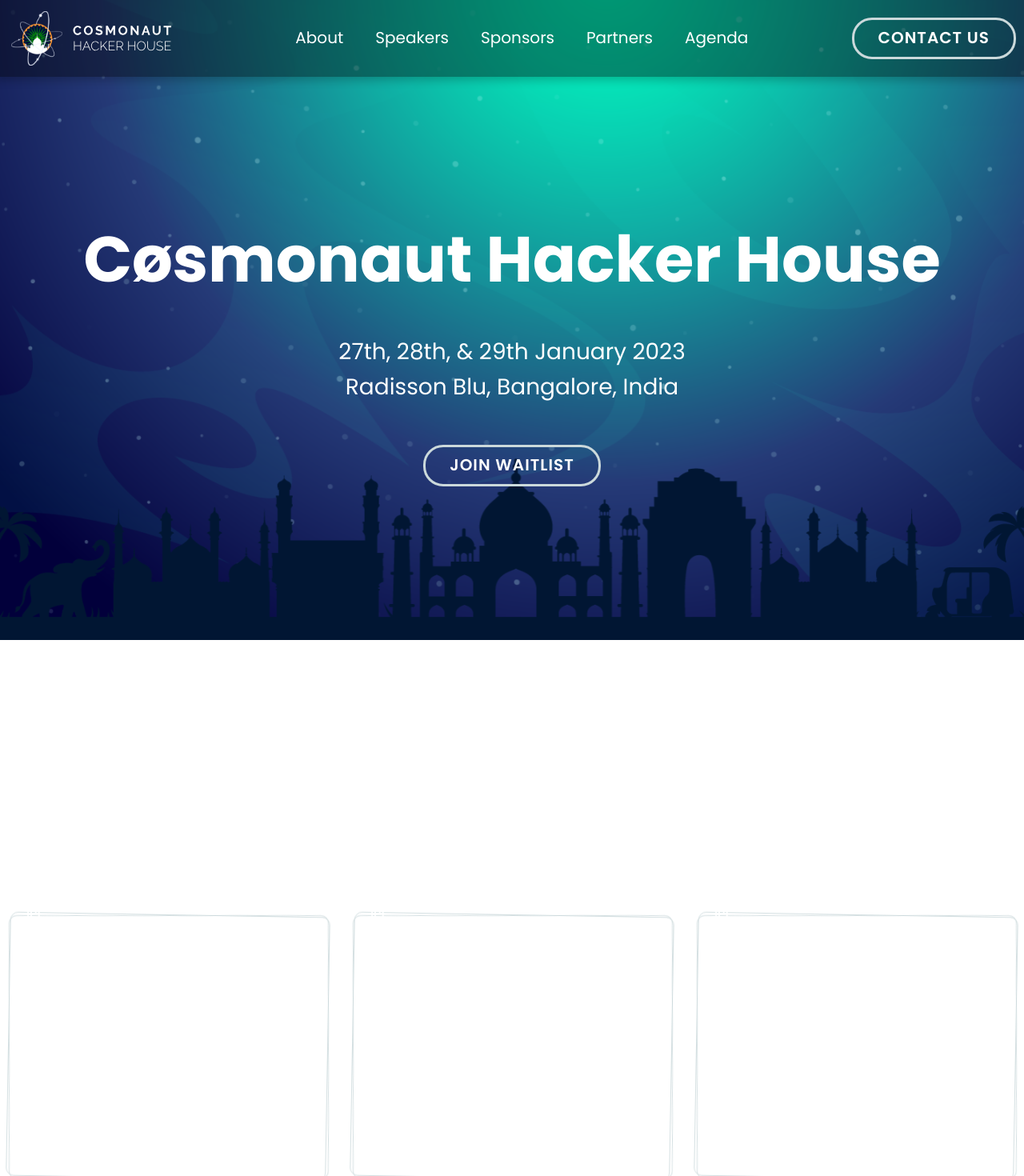
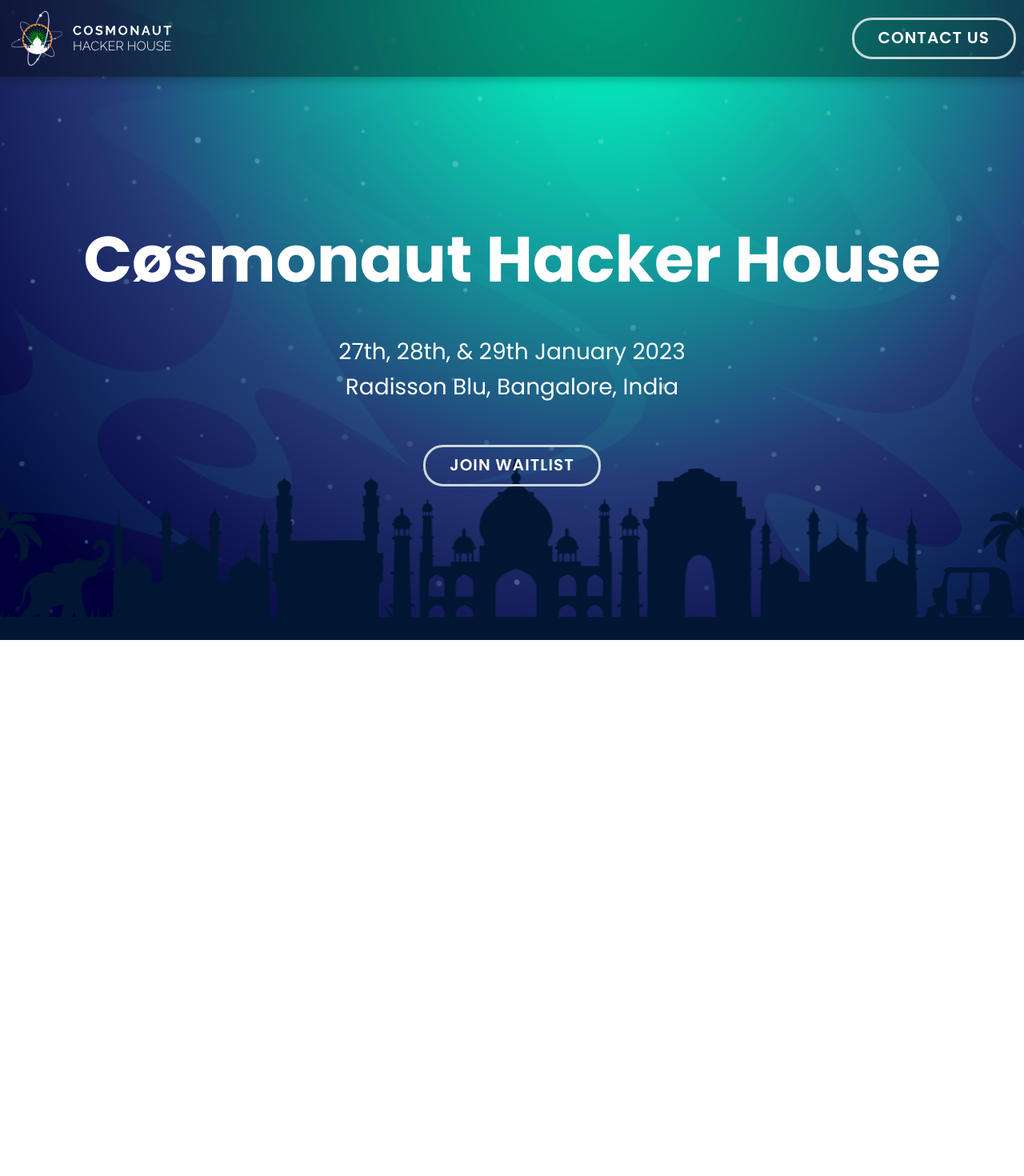
Before and after one commit to ASR-Innovations/cosmonaut_hacker_house, a React (Create React App) app: page / in a window 1280 px wide. Shown: the top 1470 px of the page at 80% size. After the commit the page ends 800 px from the top, so only its background shows below. Built offline with nearby package versions, Linux system fonts and the light colour scheme.

Commit message:
Created coming soon page.

```diff
--- a/src/App.scss
+++ b/src/App.scss
@@ -32,7 +32,8 @@
   }
 }
 
-.main_bg_image_container .main_bg_image {
+.main_bg_image_container {
+  .main_bg_image {
     position: fixed;
     z-index: -1;
     object-fit: cover;
@@ -40,3 +41,4 @@
     width: 100vw;
     object-position: top;
   }
+}
--- a/src/Components/Navbar/index.js
+++ b/src/Components/Navbar/index.js
@@ -1,3 +1,5 @@
+/* eslint-disable no-unused-vars */
+/* eslint-disable react/jsx-no-target-blank */
 import React, { useState } from 'react'
 import { Link, NavLink } from 'react-router-dom';
 import Logo from "../../asset/image/Logo.svg"
@@ -95,57 +97,13 @@
                                 <Link to="/">  <img src={Logo} alt="Cosmonaut" /></Link>
                             </div>
                         </div>
-                        <div className="links_container">
-                            <div className="links">
-                                <ul>
-                                    <li>
-                                        {/* <NavLink className="wobble" onMouseEnter={animationFunction}> */}
-                                        <a href="#about">
-                                            About
 
-                                        </a>
-                                    </li>
-                                    <li>
-                                        <a href="#speakers">
-                                            Speakers
-                                        </a>
-                                    </li>
-                                    <li>
-                                        <a href="#sponsors">
-                                            Sponsors
-                                        </a>
-                                    </li>
-                                    <li>
-                                        <a href="#partners">
-                                            Partners
-                                        </a>
-                                    </li>
-                                    <li>
-                                        <a href="#agends">
-                                            Agenda
-                                        </a>
-                                    </li>
-                                </ul>
-                            </div>
-                        </div>
                         <div className="button_container">
                             <div className="button_box">
-                                <button className='btn_primary' onClick={showModal}>Contact Us</button>
+                                <a href="https://forms.gle/mjeYhhqy6FZdvTe97" target="_blank">  <button className='btn_primary' >Contact Us</button> </a>
                             </div>
 
                             <div className="contact_us_modal_main_container">
-                                {/* <Modal open={isModalOpen}
-                                    onOk={handleOk}
-                                    className="contact_us_modal_main_container"
-                                    centered={true}
-                                    onCancel={handleCancel}
-                                    footer={false}
-
-                                >
-                                    <p>Some contents...</p>
-                                    <p>Some contents...</p>
-                                    <p>Some contents...</p>
-                                </Modal> */}
                                 {
                                     isModalOpen && (
                                         <div>
@@ -156,20 +114,6 @@
                                                     <div className="image">
                                                         <div className="box_1">
                                                             <div className="box_2">
-
-                                                                {/* <div className="form_content_container">
-                                                                    <div className="name_box">
-                                                                        <div className="first"></div>
-                                                                        <div className="last"></div>
-                                                                    </div>
-                                                                    <div className="email"></div>
-                                                                    <div className="phone">
-
-                                                                    </div>
-                                                                    <div className="university_college"></div>
-                                                                    <div className="message"></div>
-                                                                </div> */}
-
                                                                 <div className="form_content_container">
                                                                     <Form
                                                                         name="basic"
--- a/src/Components/Speaker/index.js
+++ b/src/Components/Speaker/index.js
@@ -1,3 +1,4 @@
+/* eslint-disable no-unused-vars */
 import React from 'react'
 import SpeakerSingleCard from '../Common/Speaker_Single_Card';
 import './index.scss'
--- a/src/Container/Home Page/index.js
+++ b/src/Container/Home Page/index.js
@@ -1,3 +1,5 @@
+/* eslint-disable no-unused-vars */
+/* eslint-disable react/jsx-no-target-blank */
 import React from 'react';
 import About from '../../Components/About';
 import Footer from '../../Components/Footer';
@@ -24,67 +26,11 @@
 
                                 </div>
                                 <div className="button">
-                                    <button className='btn_primary'>JOIN WAITLIST</button>
+                                    <a href="https://forms.gle/o1xqMebf5GMpbmGx9" target="_blank"><button className='btn_primary'>JOIN WAITLIST</button></a>
                                 </div>
                             </div>
                         </div>
                     </div>
-                </div>
-            </section>
-
-            {/* Gap  */}
-            <section id='about'>
-                <div className="gap"></div>
-            </section>
-
-            {/* About Section  */}
-            <section >
-                <div className="home_about_main_container" data-aos="fade-up" data-aos-duration="1000">
-                    <About />
-                </div>
-            </section>
-
-            {/* Gap  */}
-            <section id='speakers'>
-                <div className="gap"></div>
-            </section>
-
-            <section>
-                <div className="home_speaker_main_container" data-aos="fade-up" data-aos-duration="1000">
-                    <Speakers />
-                </div>
-            </section>
-
-            {/* Gap  */}
-            <section id='sponsors'>
-                <div className="gap"></div>
-            </section>
-
-            <section>
-                <div className="home_potential_project_main_container" data-aos="fade-up" data-aos-duration="1000">
-                    <PotentialProject />
-                </div>
-            </section>
-
-            {/* Gap  */}
-            <section id='partners'>
-                <div className="gap"></div>
-            </section>
-
-            <section>
-                <div className="home_partner_main_container" data-aos="fade-up" data-aos-duration="1000">
-                    <Partners />
-                </div>
-            </section>
-
-            {/* Gap  */}
-            <section>
-                <div className="gap"></div>
-            </section>
-
-            <section>
-                <div className="home_footer_main_container">
-                    <Footer />
                 </div>
             </section>
         </>
```
Lines whose indentation alone changed are shown as unchanged.
